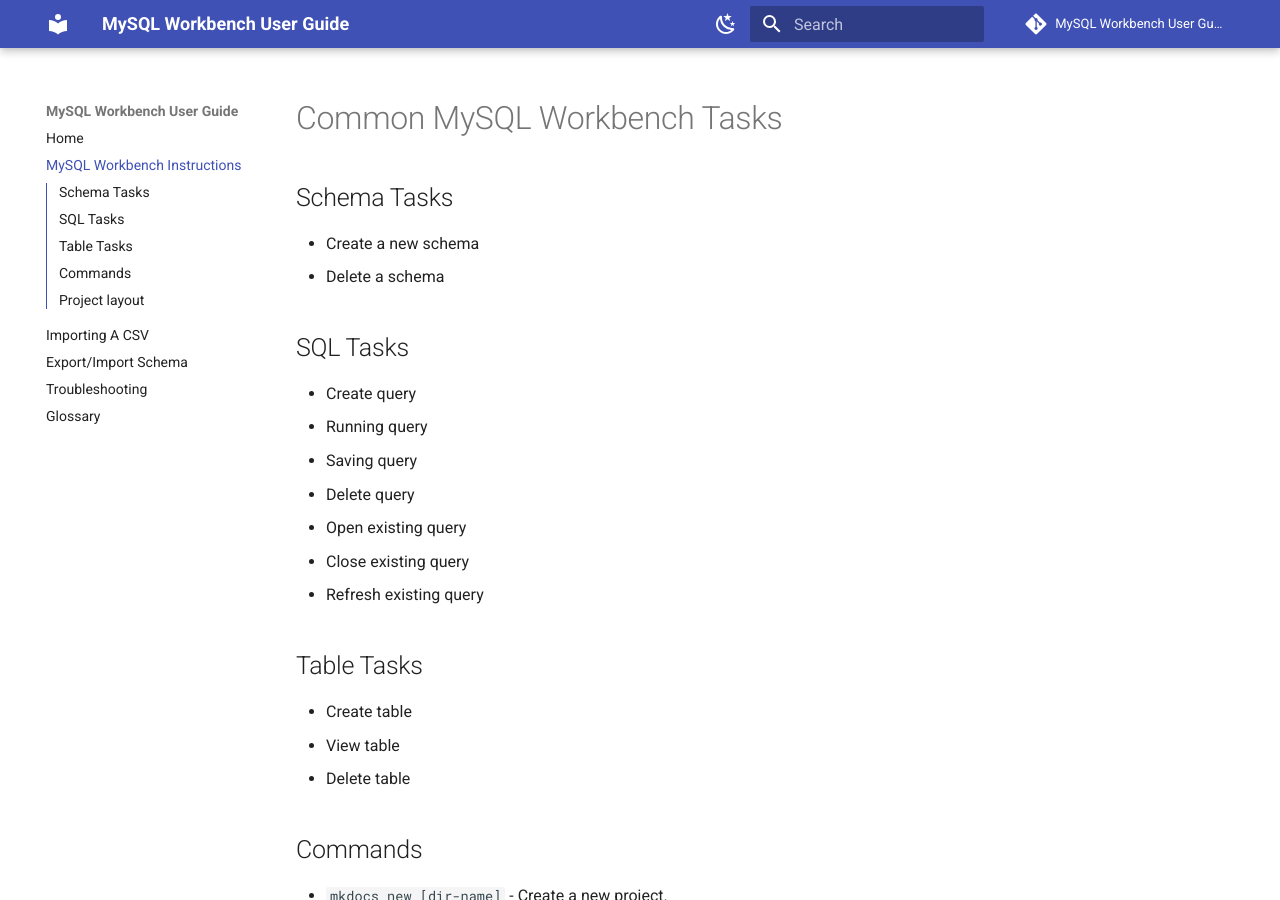
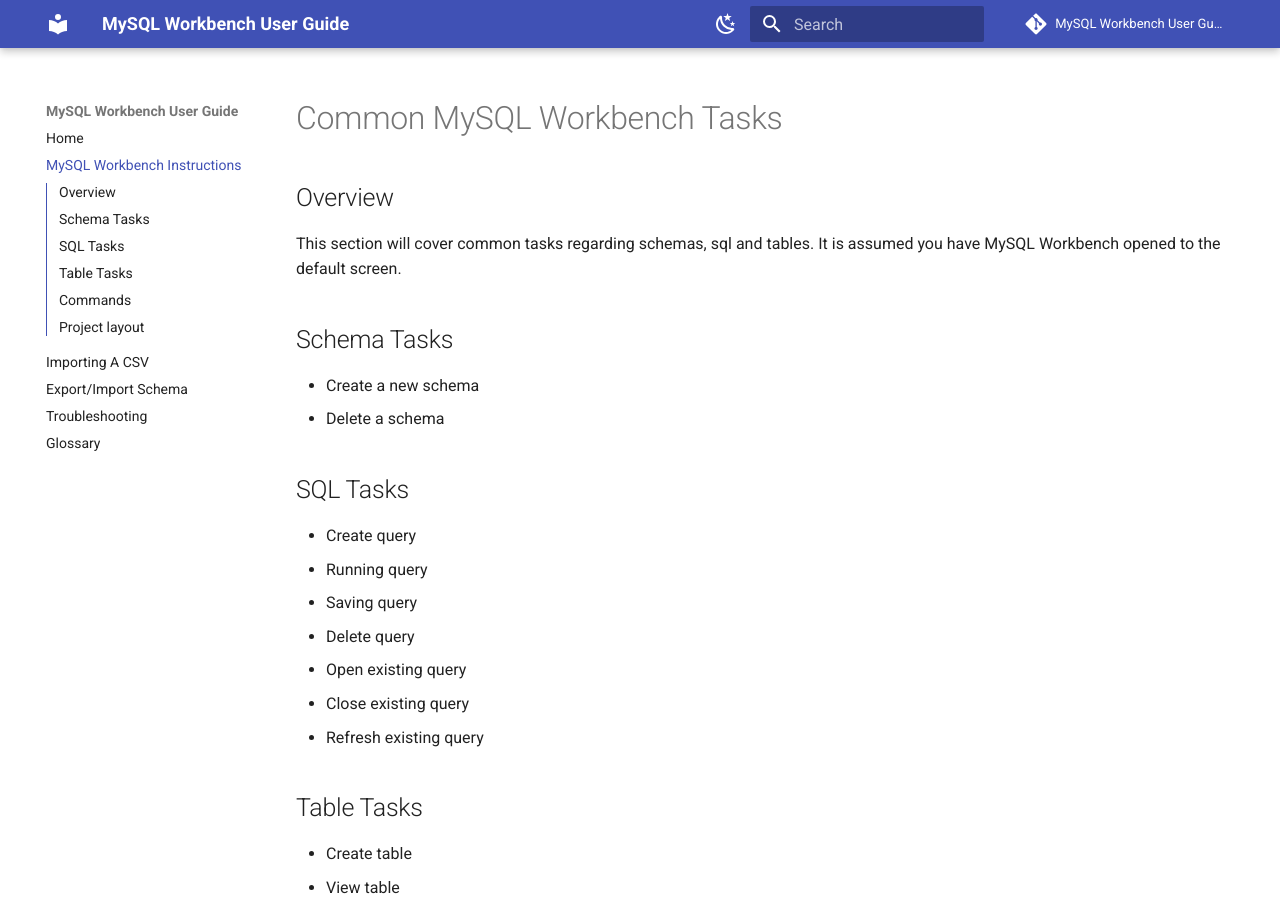
Before and after one commit to SSollestre/CommUserGuide, an MkDocs documentation site: the page built from docs/SAM_SQL_TASKS.md, in a window 1280 px wide and 900 px high. Built offline with MkDocs 1.6.1 and Material for MkDocs 9.7.7, drawn with Linux system fonts in a browser that asks for light colours; comment, search, counter and statistics services are not loaded.

Commit message:
add overview description

```diff
--- a/docs/SAM_SQL_TASKS.md
+++ b/docs/SAM_SQL_TASKS.md
@@ -1,6 +1,10 @@
 # Common MySQL Workbench Tasks
 
 <!-- For full documentation visit [https://dev.mysql.com](https://dev.mysql.com/doc/workbench/en/). -->
+## Overview
+
+This section will cover common tasks regarding schemas, sql and tables.
+It is assumed you have MySQL Workbench opened to the default screen.
 
 ## Schema Tasks
 
```
